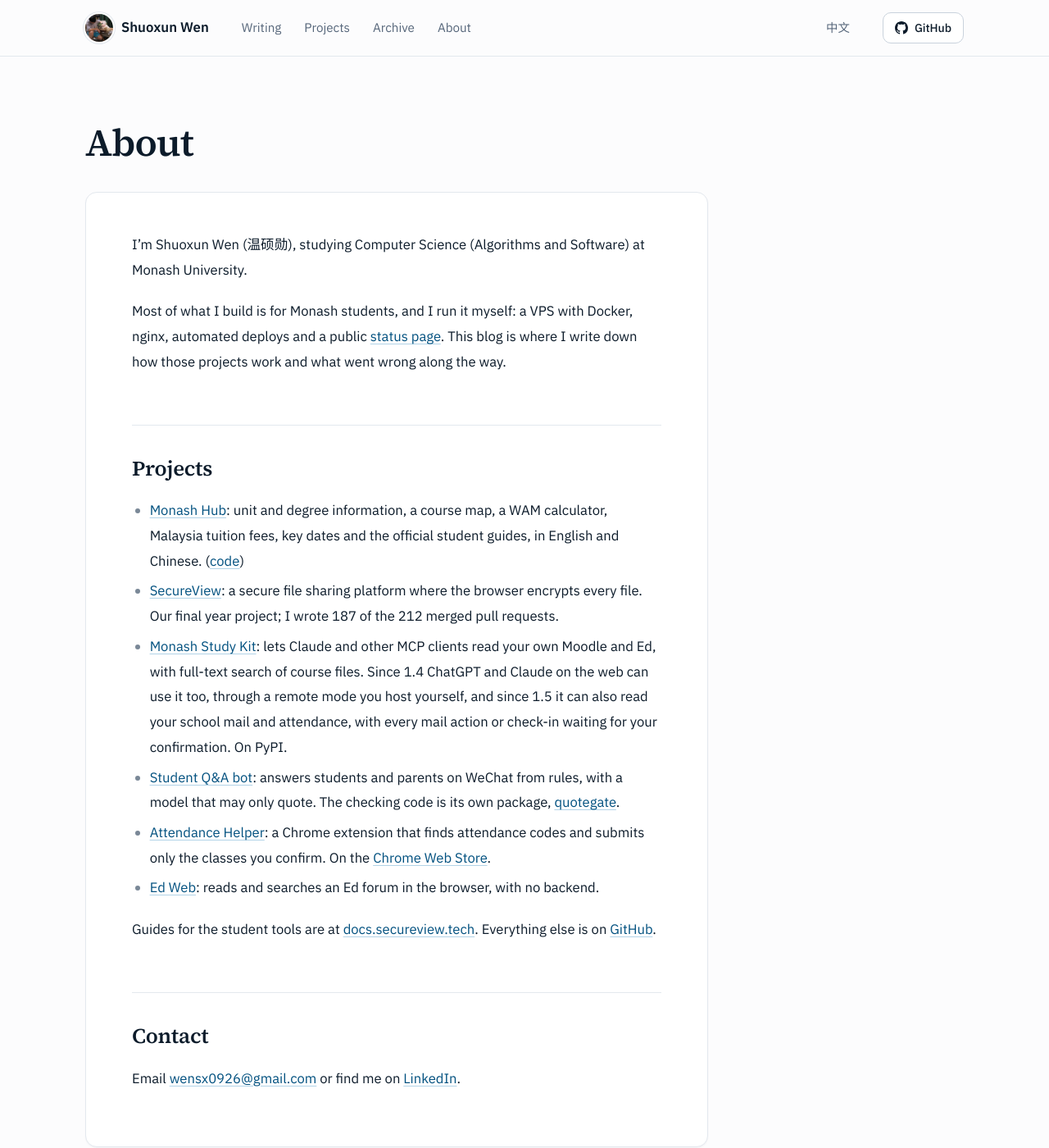
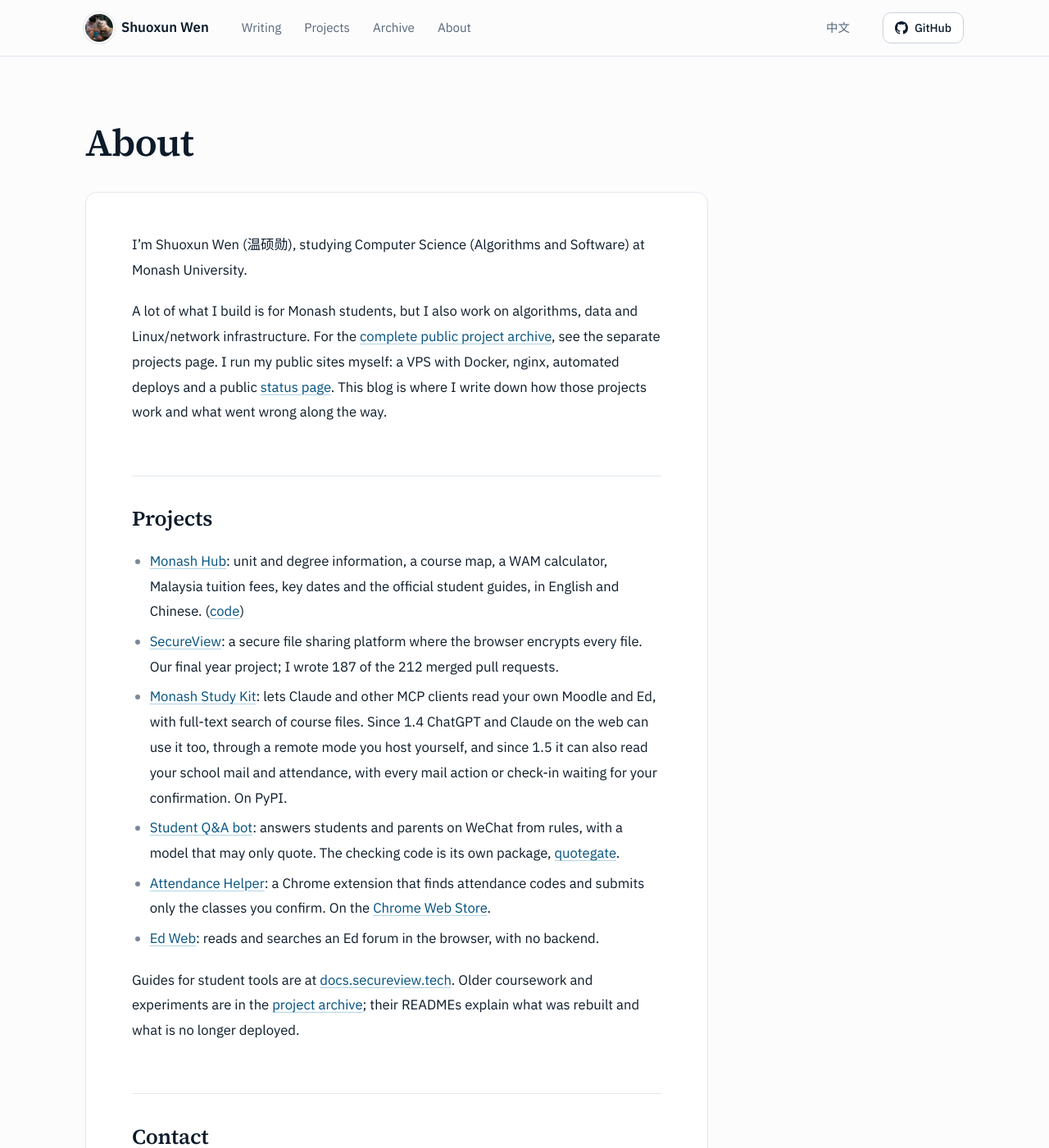
Before and after one commit to Waldo0926/waldo0926.github.io, a Jekyll site: the page built from about.md, in a window 1280 px wide and 1400 px high. Shown: the whole window at 82% size. Built offline with Jekyll 4.4.1, drawn with Linux system fonts in a browser that asks for light colours.

Commit message:
content(blog): link all projects from about page

```diff
--- a/about.md
+++ b/about.md
@@ -7,7 +7,7 @@ alt: /zh/about/
 
 I'm Shuoxun Wen (温硕勋), studying Computer Science (Algorithms and Software) at Monash University.
 
-Most of what I build is for Monash students, and I run it myself: a VPS with Docker, nginx, automated deploys and a public [status page](https://waldo0926.github.io/uptime/). This blog is where I write down how those projects work and what went wrong along the way.
+A lot of what I build is for Monash students, but I also work on algorithms, data and Linux/network infrastructure. For the [complete public project archive](/projects/), see the separate projects page. I run my public sites myself: a VPS with Docker, nginx, automated deploys and a public [status page](https://waldo0926.github.io/uptime/). This blog is where I write down how those projects work and what went wrong along the way.
 
 ## Projects
 
@@ -18,7 +18,7 @@ Most of what I build is for Monash students, and I run it myself: a VPS with Doc
 - [Attendance Helper](https://github.com/Waldo0926/monash-attendance-reminder): a Chrome extension that finds attendance codes and submits only the classes you confirm. On the [Chrome Web Store](https://chromewebstore.google.com/detail/monash-attendance-helper/mnbkcmgkjmfngcifndchaidndhdfafcd).
 - [Ed Web](https://github.com/Waldo0926/ed-web): reads and searches an Ed forum in the browser, with no backend.
 
-Guides for the student tools are at [docs.secureview.tech](https://docs.secureview.tech). Everything else is on [GitHub](https://github.com/Waldo0926).
+Guides for student tools are at [docs.secureview.tech](https://docs.secureview.tech). Older coursework and experiments are in the [project archive](/projects/); their READMEs explain what was rebuilt and what is no longer deployed.
 
 ## Contact
 
```
